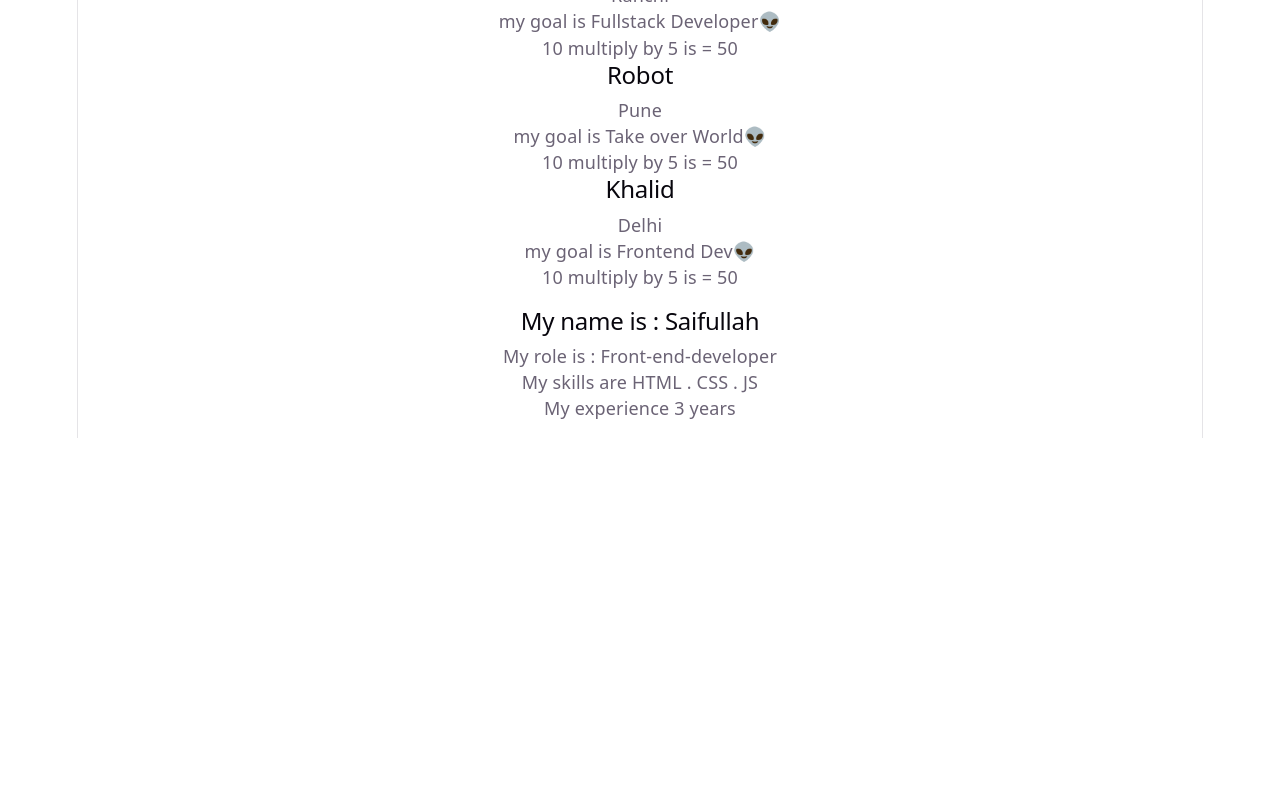
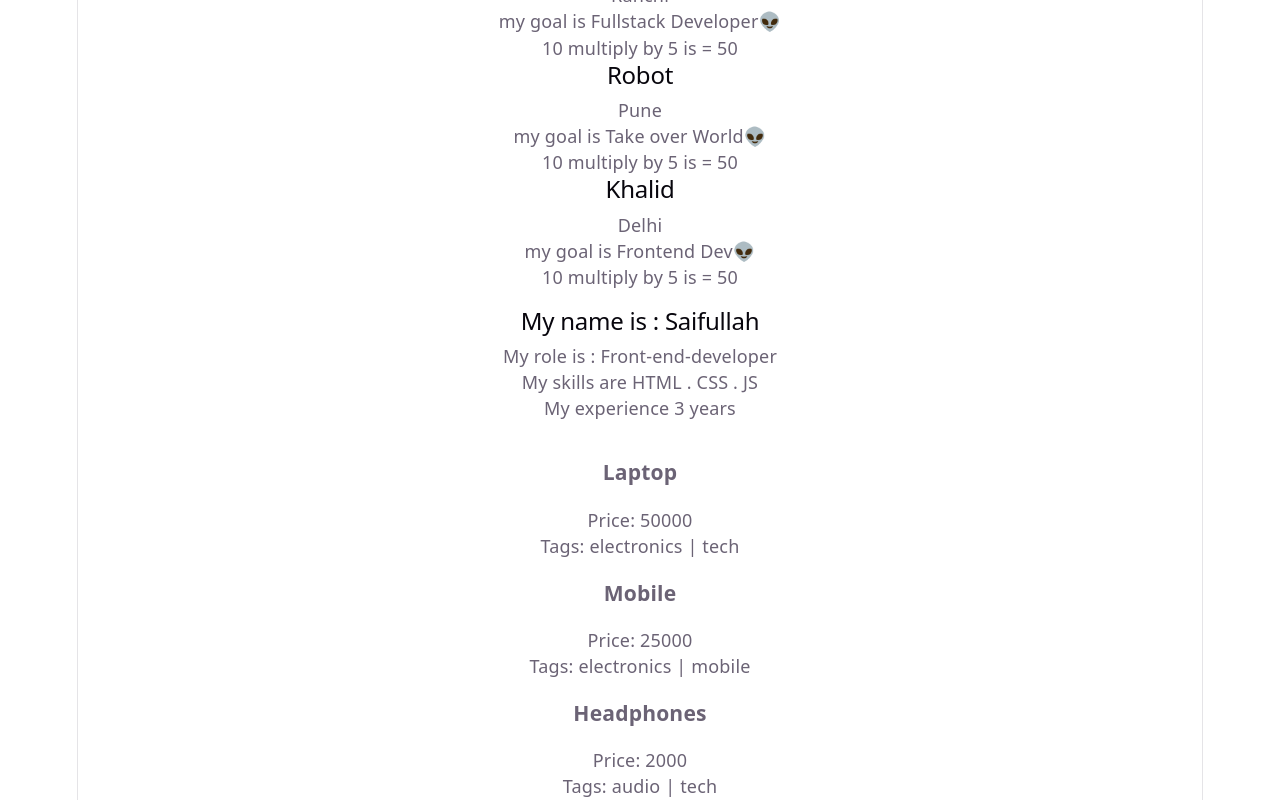
Before and after one commit to saifullahkhalid521-bit/PERN-AI-Lab, a React (Vite) app in the folder Phase_2_React/react-learning-app/: page / in a window 1280 px wide. Shown: the part 1522-2322 px from the top of the page. Before the commit the page ends 1960 px from the top, so only its background shows below. Built offline with nearby package versions, Linux system fonts and the light colour scheme.

Commit message:
.map method rendering in react

```diff
--- a/Phase_2_React/react-learning-app/src/App.jsx
+++ b/Phase_2_React/react-learning-app/src/App.jsx
@@ -1,4 +1,4 @@
-import {PracticeApp , BrokenComponent , StyledBox , ProfileCard2} from "./practice/week-09-jsx-components/PracticeApp";
+import {PracticeApp , BrokenComponent , StyledBox , ProfileCard2 , MapOne } from "./practice/week-09-jsx-components/PracticeApp";
 
 function App() {
   return (
@@ -7,6 +7,7 @@ function App() {
     <StyledBox/>
     <BrokenComponent/>
     <ProfileCard2/>
+    <MapOne/>
     </>
   );
 }
--- a/Phase_2_React/react-learning-app/src/practice/week-09-jsx-components/PracticeApp.jsx
+++ b/Phase_2_React/react-learning-app/src/practice/week-09-jsx-components/PracticeApp.jsx
@@ -1,4 +1,3 @@
-// import UserCard from "./01-user-card";
 // import UserProfile from "./01-user-card";
 import { UserCard, UserProfile , JsxBasics , MyInfo  } from "./01-user-card";
 import {Button, Greeting , Product , AlertButton} from "./03-props"
@@ -24,9 +23,7 @@ export function PracticeApp() {
       <Button text = "click Me" color = "red"/>
       <Product data={{title: "Mobile" , price: "25000" , tags: ["electronics" , "tech"]}} />
       {/* <Product /> */}
-
       <AlertButton  label="Click to Alert"  onClickAction={clickBtn} />
-
     </div>
   );
 }
@@ -77,3 +74,21 @@ export function ProfileCard2 () {
   )
 }
 // export default PracticeApp;
+
+// --------- map in react ----------------
+
+const products = [
+  {id:1 , title: "Laptop" , price: 50000, tags: ["electronics" , "tech"]},
+  {id:2 , title: "Mobile" , price: 25000, tags: ["electronics" , "mobile"]},
+  {id:3 , title: "Headphones" , price: 2000, tags: ["audio" , "tech"]},
+];
+
+export function MapOne () {
+  return (
+    <div>
+          {products.map((product) => (
+          <Product key={product.id} data={product}/>
+        ))}
+      </div>
+  );
+}
```
Also changed, not shown: Phase_2_React/react-learning-app/src/practice/week-09-jsx-components/pracWeek9.jsx (added).
